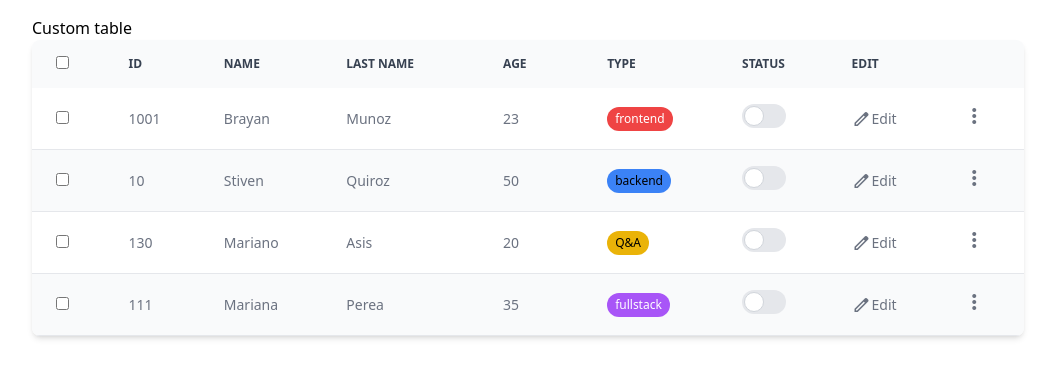
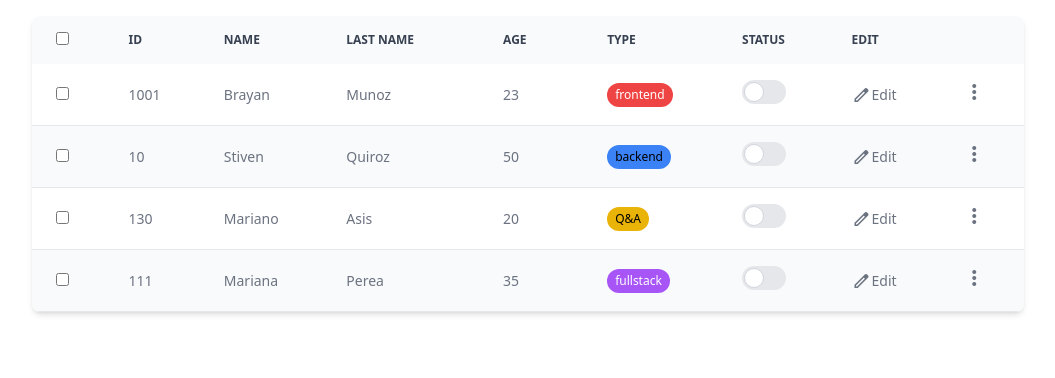
Before and after one commit to bsquiroz/LibTableVue, a Vue app: page / in a window 1280 px wide. Shown: the top 378 px of the page, without its empty margins (112-1167 px from the left). Built offline with nearby package versions, Linux system fonts and the light colour scheme.

Commit message:
refactor code

```diff
--- a/src/App.vue
+++ b/src/App.vue
@@ -2,7 +2,7 @@
 import LayoutVue from "./components/Layout.vue";
 
 import Table from "./components/Table/Table.vue";
-import { ColumnTable } from "./interface";
+import { ColumnTable } from "./components/Table/interface";
 
 const columnsTable: ColumnTable[] = [
     {
@@ -86,7 +86,6 @@ const rowsTable = [
 
 <template>
     <LayoutVue>
-        <h2>Custom table</h2>
         <Table :columns="columnsTable" :rows="rowsTable" />
     </LayoutVue>
 </template>
--- a/src/components/Table/Table.vue
+++ b/src/components/Table/Table.vue
@@ -1,5 +1,5 @@
 <script setup lang="ts">
-import { ColumnTable, RowsTable } from "../../interface";
+import { ColumnTable, RowsTable } from "./interface";
 import TableItemHead from "./TableItemHead.vue";
 import TableItemRow from "./TableItemRow.vue";
 
--- a/src/components/Table/TableItemCell.vue
+++ b/src/components/Table/TableItemCell.vue
@@ -1,5 +1,5 @@
 <script setup lang="ts">
-import { ValueColumnTable } from "../../interface";
+import { ValueColumnTable } from "./interface";
 
 import ActionEdit from "./TableTypeCell/ActionEdit.vue";
 import IconMore from "./TableTypeCell/IconMore.vue";
--- a/src/components/Table/TableItemHead.vue
+++ b/src/components/Table/TableItemHead.vue
@@ -1,5 +1,5 @@
 <script setup lang="ts">
-import { ColumnTable } from "../../interface";
+import { ColumnTable } from "./interface";
 
 interface Props extends ColumnTable {}
 
--- a/src/components/Table/TableItemRow.vue
+++ b/src/components/Table/TableItemRow.vue
@@ -1,5 +1,5 @@
 <script setup lang="ts">
-import { ColumnTable, RowsTable } from "../../interface";
+import { ColumnTable, RowsTable } from "./interface";
 
 import TableItemCell from "./TableItemCell.vue";
 
```
Also changed, not shown: src/components/Table/interface/index.ts (renamed from src/interface/index.ts).
